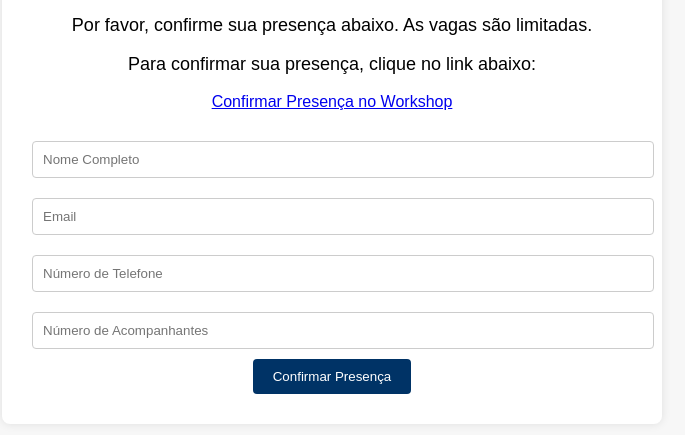
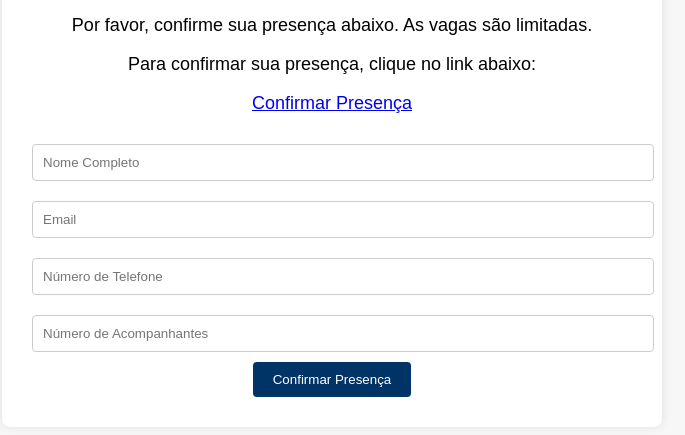
Before and after one commit to GiovaneGuerreiro2102/Convite-Workshop-Dinamo-Motos, a plain HTML site: page index.html in a window 1280 px wide. Shown: the part 241-676 px from the top of the page, without its empty margins (308-993 px from the left). Drawn offline with Linux system fonts and the light colour scheme.

Commit message:
Update index.html

```diff
--- a/index.html
+++ b/index.html
@@ -57,7 +57,7 @@
 
          <!-- Link Personalizado -->
         <p>Para confirmar sua presença, clique no link abaixo:</p>
-        <a href="https://giovaneguerreiro2102.github.io/Convite-Workshop-Dinamo-Motos/" target="_blank">Confirmar Presença no Workshop</a>
+        <p><a href="https://giovaneguerreiro2102.github.io/Convite-Workshop-Dinamo-Motos/" target="_blank">Confirmar Presença</a></p>
 
         <!-- Formulário de Confirmação -->
         <div class="form-container">
```
